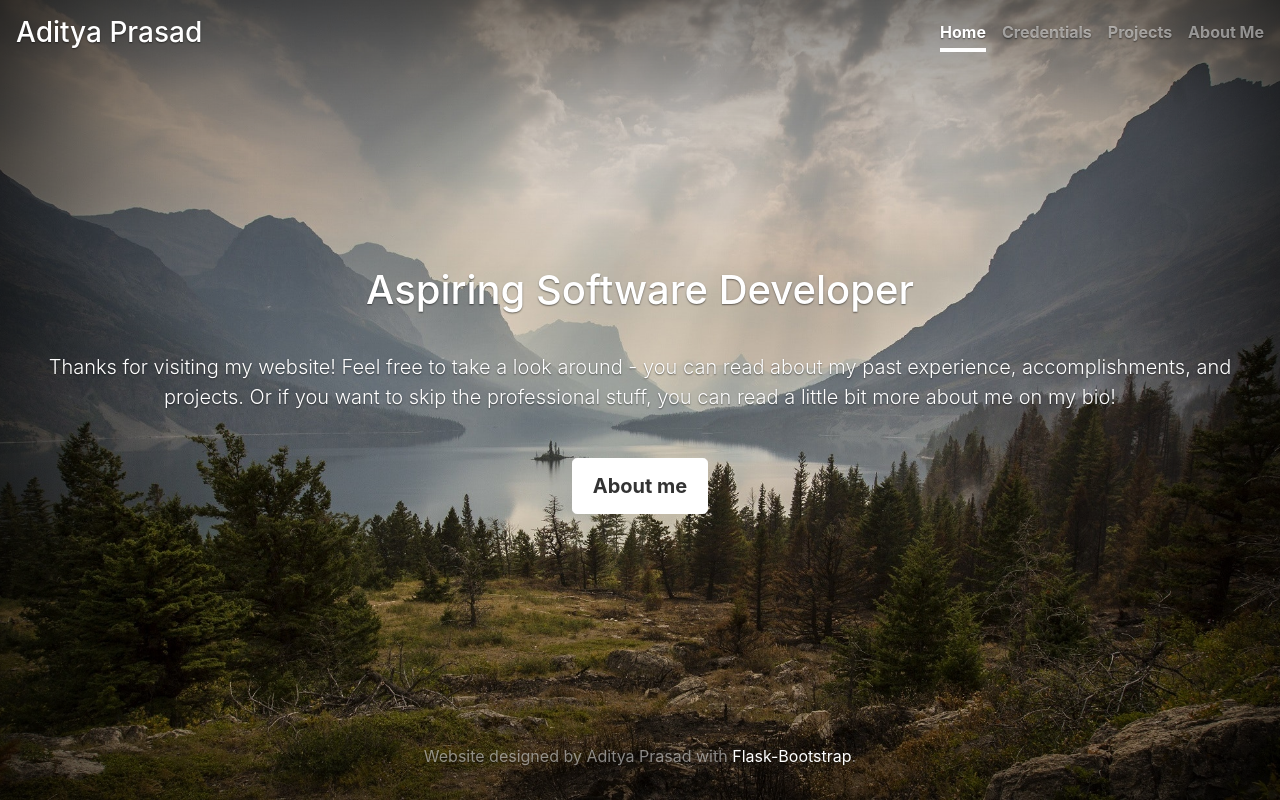
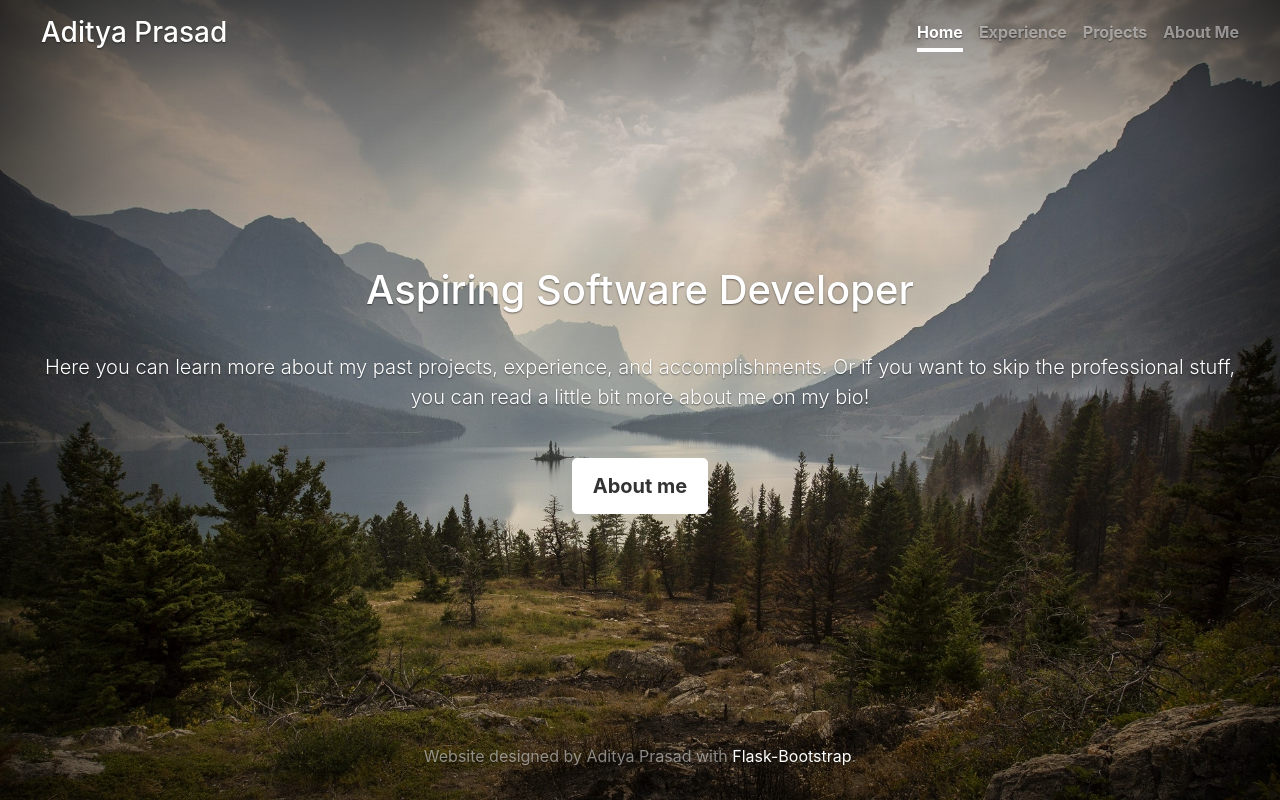
Before and after one commit to AdityaPrasad1/adityaprasad.me, a Flask app: page / in a window 1280 px wide. Run offline with Flask 2, Linux system fonts and the light colour scheme; some libraries are stand-ins or nearby versions.

Commit message:
major work on exp page, rename

```diff
--- a/app/main.py
+++ b/app/main.py
@@ -8,9 +8,9 @@ Bootstrap(app)
 def index() :
     return render_template('index.html')
 
-@app.route("/credentials/")
-def credentials() :
-    return render_template('credentials.html')
+@app.route("/experience/")
+def experience() :
+    return render_template('experience.html')
 
 @app.route("/projects/")
 def projects() :
--- a/app/static/css/cover.css
+++ b/app/static/css/cover.css
@@ -43,6 +43,13 @@ a:hover {
 
 #main-pad {
     padding: 45px 10px 45px 10px;
+}
+
+#main-pad-exp {
+    padding: 30px 30px 30px 30px;
+    height: 85%;
+    width: auto;
+    margin: 2%;
 }
 
 html,
@@ -114,9 +121,11 @@ body,
 @media (min-width: 48em) {
   .masthead-brand {
     float: left;
+    margin-left: 2%;
   }
   .nav-masthead {
     float: right;
+    margin-right: 2%;
   }
 }
 
--- a/app/templates/bio.html
+++ b/app/templates/bio.html
@@ -31,7 +31,7 @@
           <h3 class="masthead-brand"><a href="/" style="text-decoration: none">Aditya Prasad</a></h3>
           <nav class="nav nav-masthead justify-content-center">
             <a class="nav-link" href="/">Home</a>
-            <a class="nav-link" href="/credentials/">Credentials</a>
+            <a class="nav-link" href="/experience/">Experience</a>
             <a class="nav-link" href="/projects/">Projects</a>
             <a class="nav-link active" href="/bio/">About Me</a>
           </nav>
--- a/app/templates/index.html
+++ b/app/templates/index.html
@@ -31,7 +31,7 @@
           <h3 class="masthead-brand"><a href="/" style="text-decoration: none">Aditya Prasad</a></h3>
           <nav class="nav nav-masthead justify-content-center">
             <a class="nav-link active" href="/">Home</a>
-            <a class="nav-link" href="/credentials/">Credentials</a>
+            <a class="nav-link" href="/experience/">Experience</a>
             <a class="nav-link" href="/projects">Projects</a>
             <a class="nav-link" href="/bio/">About Me</a>
           </nav>
@@ -40,7 +40,7 @@
 
       <main role="main" id="main-pad" class="inner cover">
         <h1 class="cover-heading">Aspiring Software Developer</h1>
-        <p class="lead">Thanks for visiting my website! Feel free to take a look around - you can read about my past experience, accomplishments, and projects. Or if you want to skip the professional stuff, you can read a little bit more about me on my bio!</p>
+        <p class="lead">Here you can learn more about my past projects, experience, and accomplishments. Or if you want to skip the professional stuff, you can read a little bit more about me on my bio!</p>
         <p class="lead">
           <a href="/bio/" class="btn btn-lg btn-secondary">About me</a>
         </p>
--- a/app/templates/projects.html
+++ b/app/templates/projects.html
@@ -31,7 +31,7 @@
           <h3 class="masthead-brand"><a href="/" style="text-decoration: none">Aditya Prasad</a></h3>
           <nav class="nav nav-masthead justify-content-center">
             <a class="nav-link" href="/">Home</a>
-            <a class="nav-link" href="/credentials/">Credentials</a>
+            <a class="nav-link" href="/experience/">Experience</a>
             <a class="nav-link active" href="/projects/">Projects</a>
             <a class="nav-link" href="/bio/">About Me</a>
           </nav>
```
Also changed, not shown: app/templates/experience.html (renamed from app/templates/credentials.html, +9 -3 lines).
